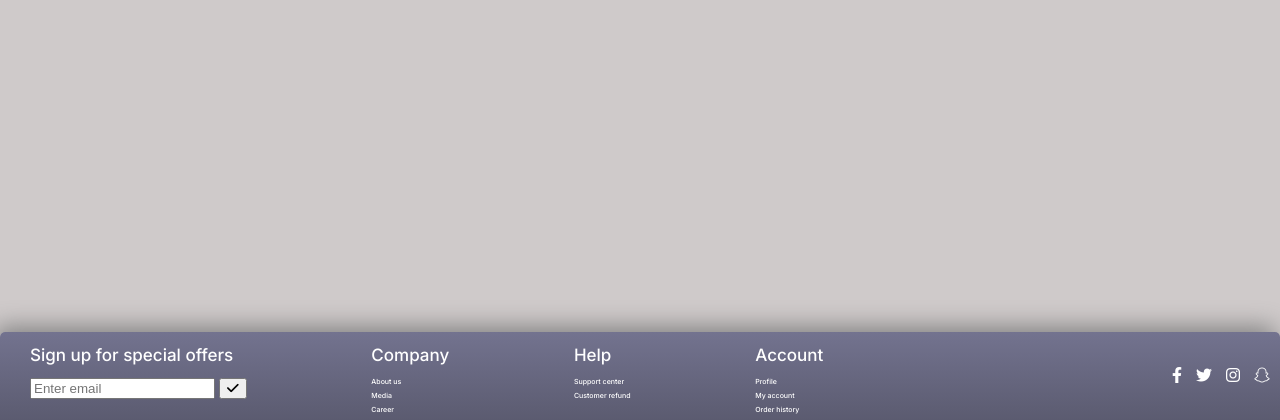
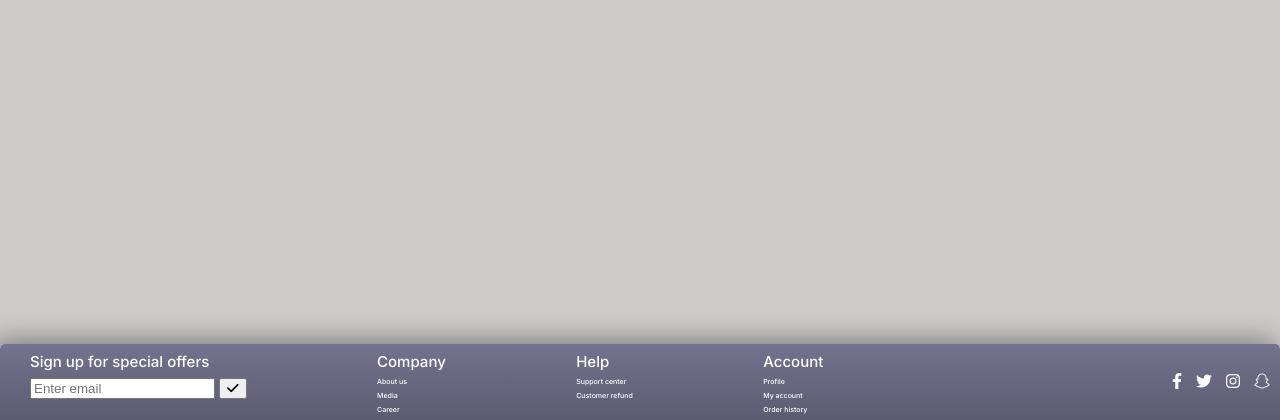
Before and after one commit to Noroff-FEU-Assignments/cross-course-project-evrlong, a PHP site: page /Backup/template.html in a window 1280 px wide. Shown: the part 380-800 px from the top of the page. Run offline with PHP 8.4, Linux system fonts and the light colour scheme.

Commit message:
Update style.css

```diff
--- a/CSS/style.css
+++ b/CSS/style.css
@@ -243,13 +243,14 @@ line-height: 28px;
 .footer_section li {
   list-style-type: none;
   margin-bottom: 10px;
-  font-size: 12px;
+  font-size: 11px;
   font-weight: 200;
 
 }
 
 .footer_section h3 {
-  font-size: 17px;
+  font-size: 15px;
+  margin: 12px 0px 10px 0px;
 }
 
 .footer_section_social,
```
